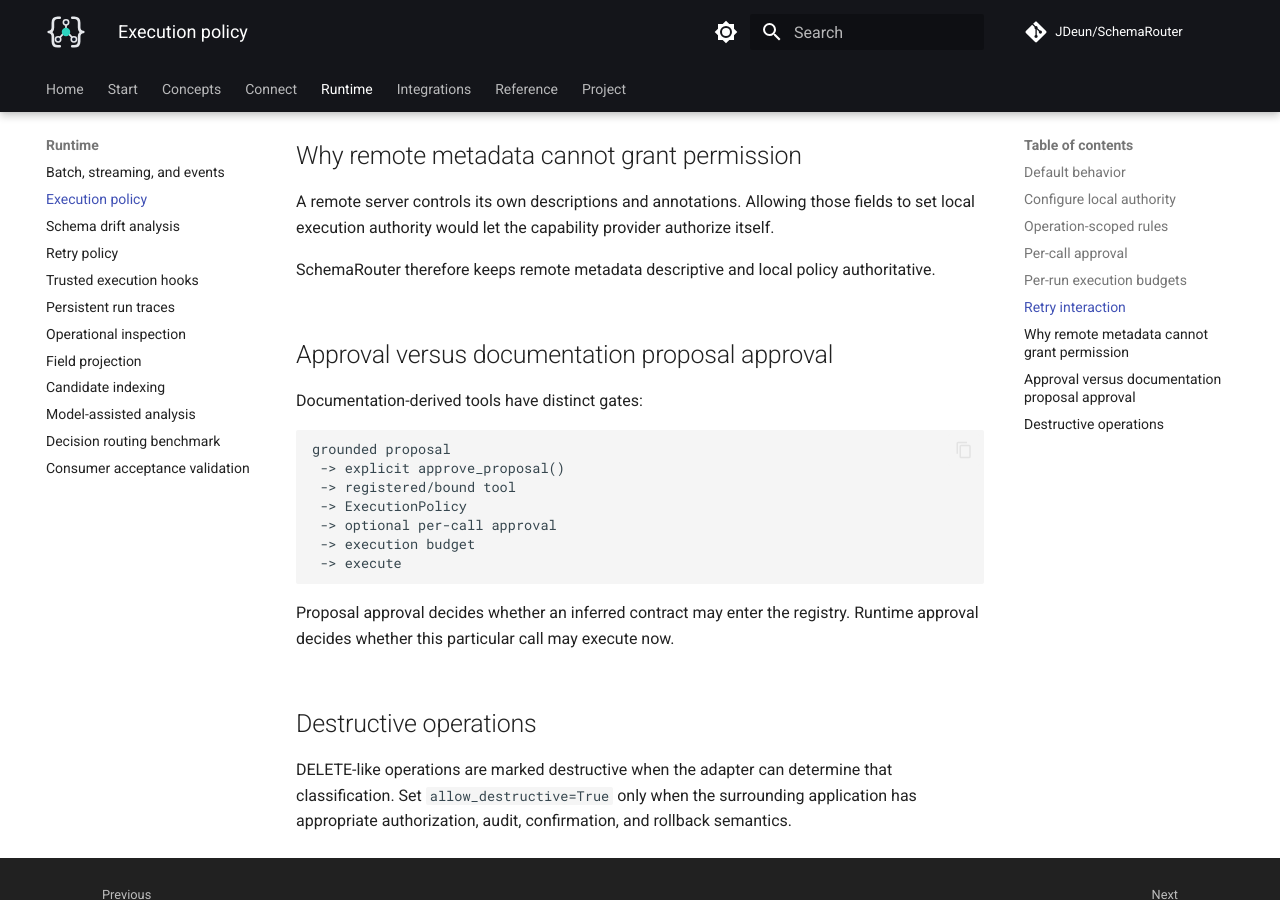
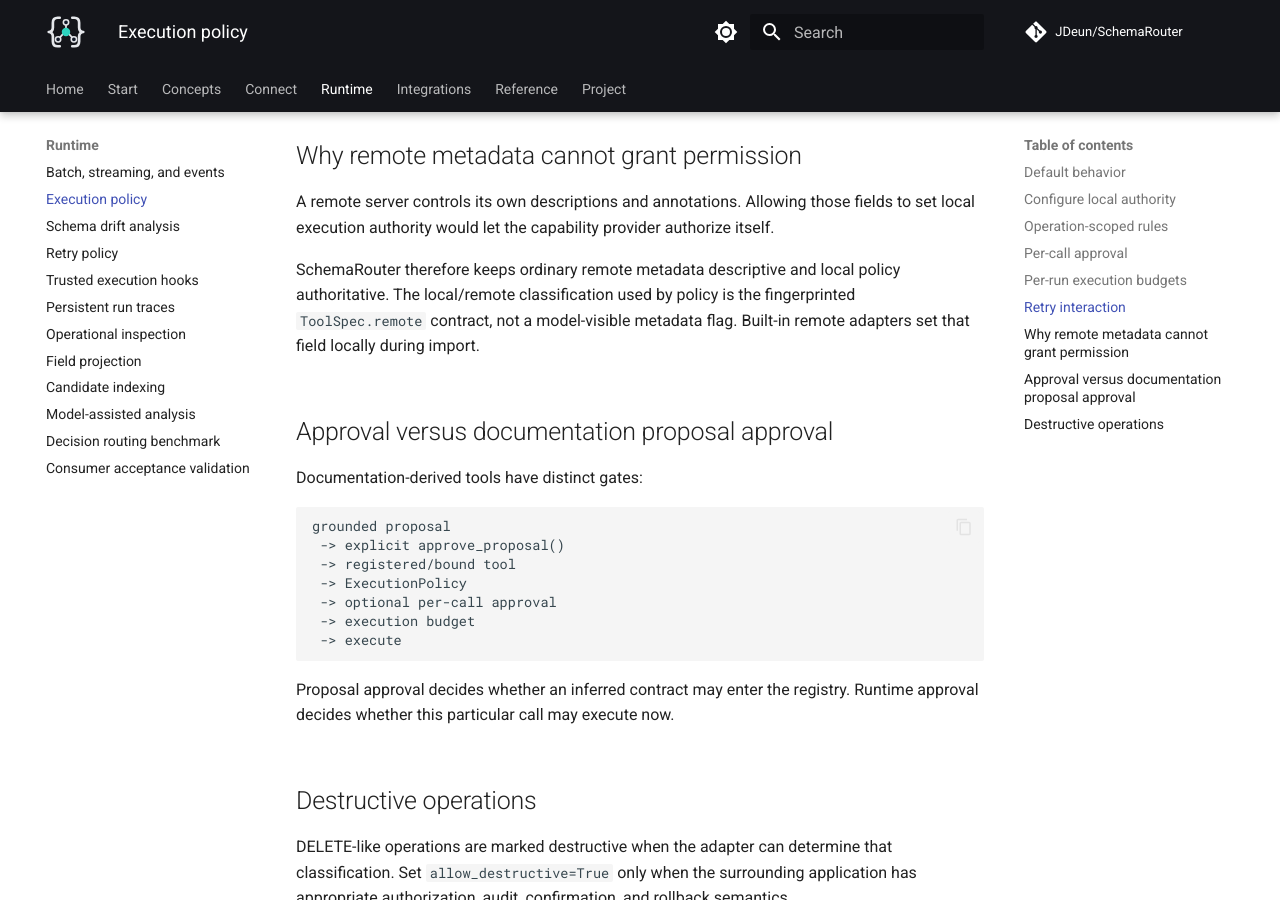
Before and after one commit to JDeun/SchemaRouter, an MkDocs documentation site: the page built from docs/guides/execution-policy.md, in a window 1280 px wide and 900 px high, scrolled down 3675 px. Built offline with MkDocs 1.6.1 and Material for MkDocs 9.7.7, drawn with Linux system fonts in a browser that asks for light colours; comment, search, counter and statistics services are not loaded.

Commit message:
docs: clarify fingerprinted remote authority classification

```diff
--- a/docs/guides/execution-policy.md
+++ b/docs/guides/execution-policy.md
@@ -159,7 +159,9 @@ A budget refusal is not retried.
 A remote server controls its own descriptions and annotations. Allowing those fields to set local
 execution authority would let the capability provider authorize itself.
 
-SchemaRouter therefore keeps remote metadata descriptive and local policy authoritative.
+SchemaRouter therefore keeps ordinary remote metadata descriptive and local policy authoritative.
+The local/remote classification used by policy is the fingerprinted `ToolSpec.remote` contract,
+not a model-visible metadata flag. Built-in remote adapters set that field locally during import.
 
 ## Approval versus documentation proposal approval
 
```
